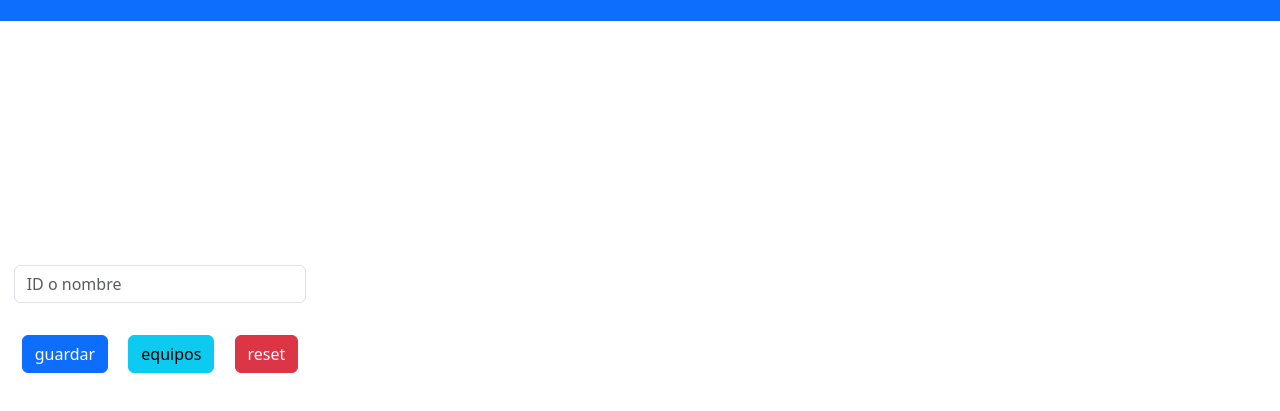
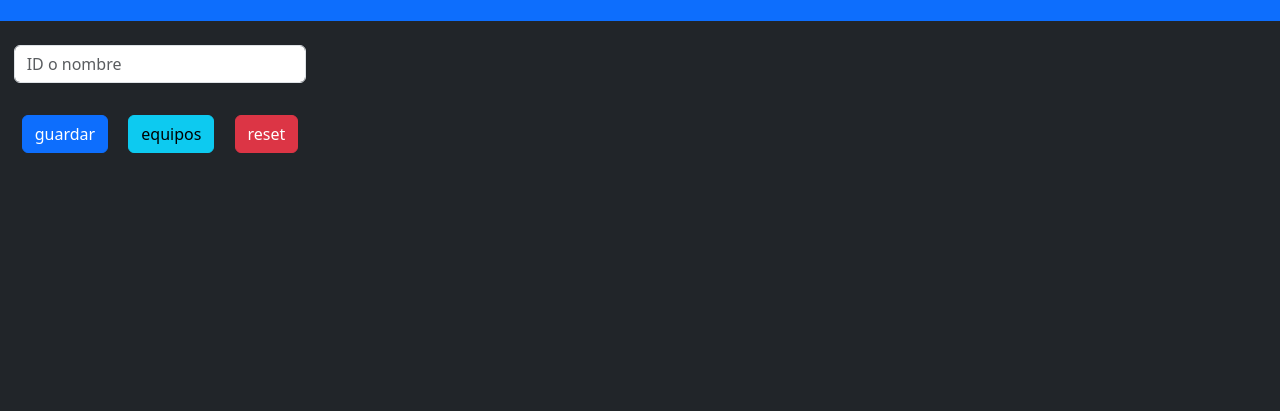
Before and after one commit to luisillo77D/poke, a website: page index.html in a window 1280 px wide. Shown: the part 87-498 px from the top of the page. Drawn offline with nearby package versions, Linux system fonts and the light colour scheme.

Commit message:
chore: Update CSS classes, button colors, and flexbox alignment

```diff
--- a/index.html
+++ b/index.html
@@ -6,7 +6,7 @@
     <title>Document</title>
     <link href="https://cdn.jsdelivr.net/npm/bootstrap@5.3.3/dist/css/bootstrap.min.css" rel="stylesheet" integrity="sha384-QWTKZyjpPEjISv5WaRU9OFeRpok6YctnYmDr5pNlyT2bRjXh0JMhjY6hW+ALEwIH" crossorigin="anonymous">
 </head>
-<body class="bg-bug">
+<body class="bg-dark">
     <div class=" bg-primary p-4 w-100 d-flex justify-content-between">
 
         <div class="w-100 align-items-center d-flex ">
@@ -14,9 +14,9 @@
         </div>
     </div>
     <div class="container-fluid">
-        <div class="row vh-100">
-            <div class="col-3 pt-4 align-items-center d-flex flex-column justify-content-evenly">
-                <div class="flex-1">
+        <div class="row ">
+            <div class="col-3 pt-4 align-items-center d-flex flex-column">
+                <div class="mb-4">
                     <input type="text" id="name" class="form-control" placeholder="ID o nombre">
                 <div class="pt-4">
                     <button id="save" class="btn btn-primary m-2">guardar</button>
@@ -26,7 +26,6 @@
                 </div>
 
                 <div id="poke-container-equipo" class="d-flex flex-column gap-3">
-
                 </div>
             </div>
             <div id="poke-container"  class=" col "></div>
--- a/script.js
+++ b/script.js
@@ -114,10 +114,10 @@ function displayTeamHistory() {
     equipoID++;
     const divRow = document.createElement("div");
     const divcard = document.createElement("div");
-    divcard.classList.add("card", "m-2");
-    divRow.classList.add("row", "justify-content-center", "m-2");
+    divcard.classList.add("card", "m-2","shadow","bg-primary-subtle");
+    divRow.classList.add("row", "justify-content-center", "m-2",);
     divRow.innerHTML = `
-      <h4>#Equipo ${equipoID}</h4>`;
+      <h4>Equipo #${equipoID}</h4>`;
     equipo.map((pokemon) => {
       //contador
       contador++;
```
